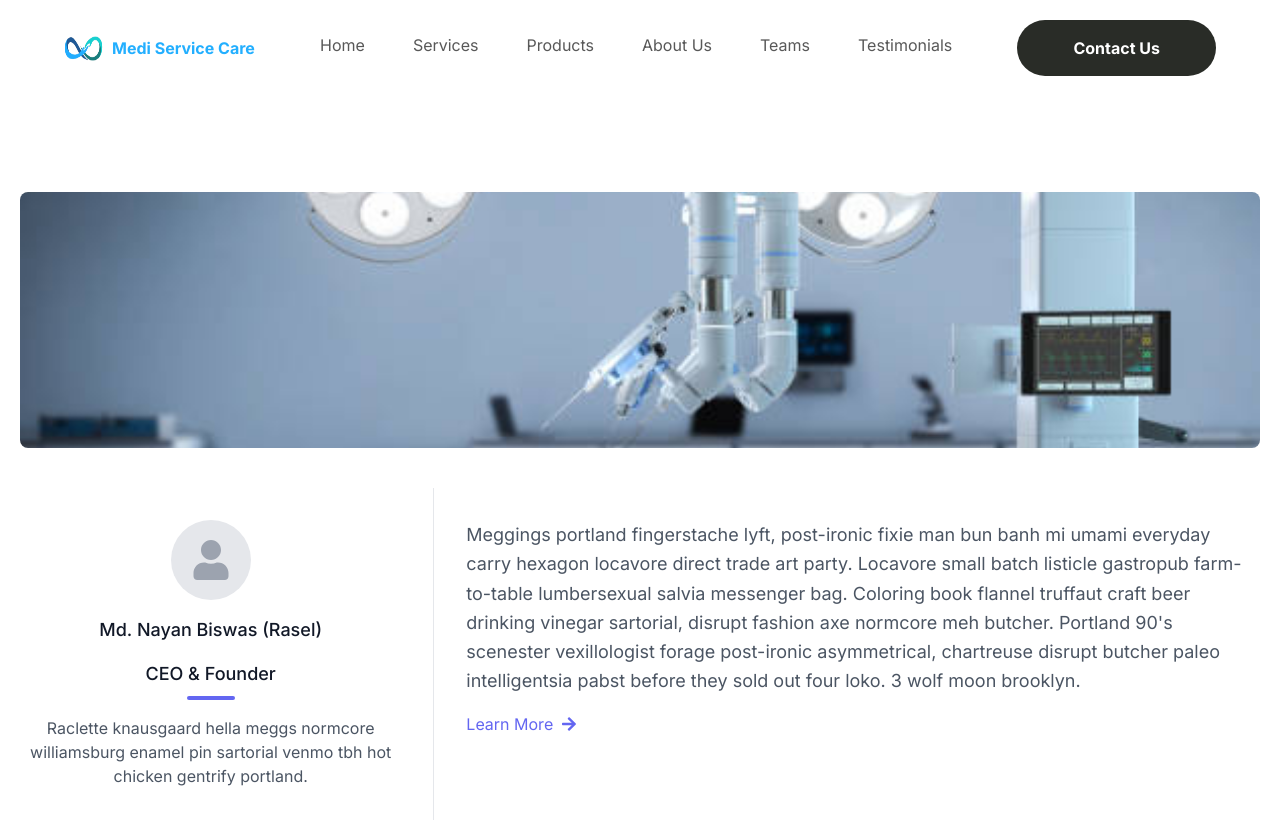
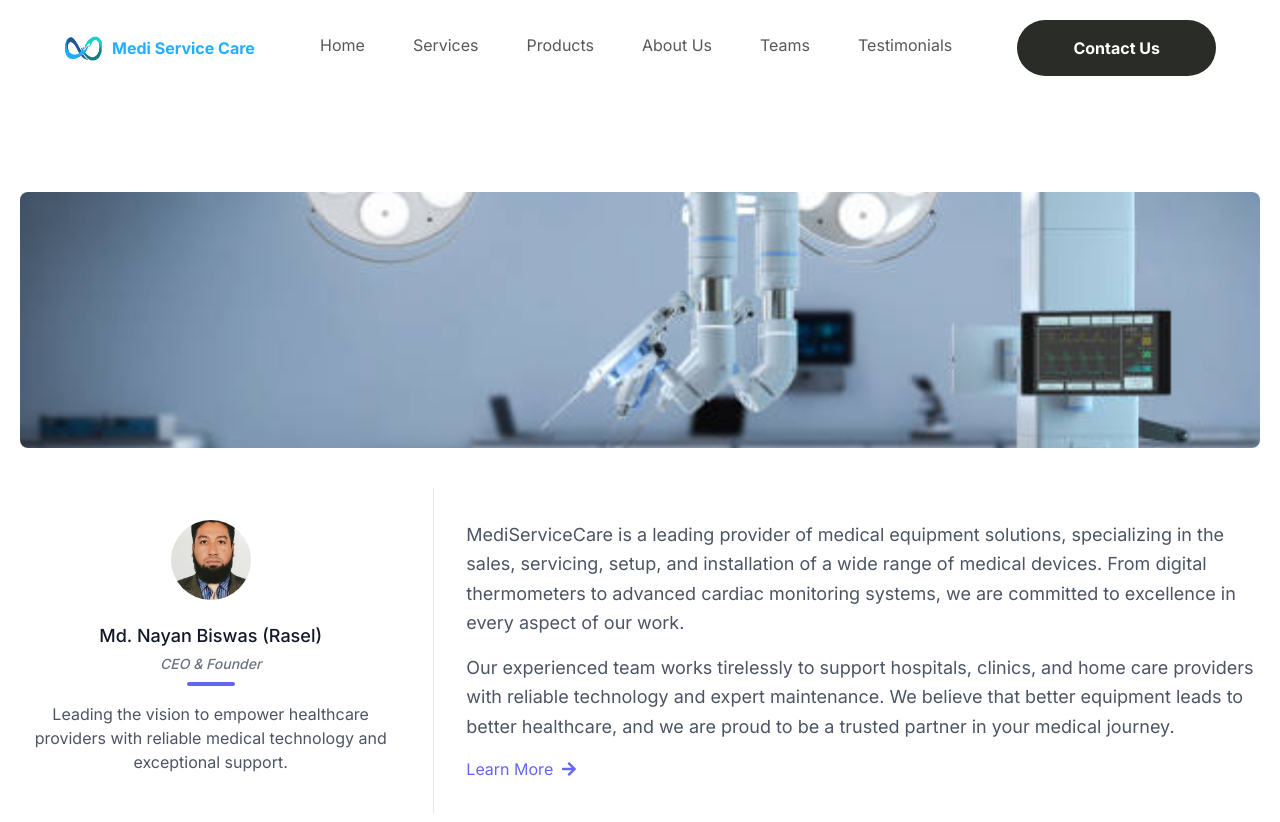
Before and after one commit to Mahedi-Hasan10/mediServiceCare, a Next.js app: page /about in a window 1280 px wide. Shown: the top 822 px of the page. Built offline with nearby package versions, Linux system fonts and the light colour scheme.

Commit message:
[add] about us profile

```diff
--- a/app/(frontend)/about/page.jsx
+++ b/app/(frontend)/about/page.jsx
@@ -1,5 +1,6 @@
 import React from "react";
-import { FaUser, FaArrowRight } from "react-icons/fa";
+import { FaArrowRight } from "react-icons/fa";
+import Image from "next/image";
 
 const AboutUs = () => {
   return (
@@ -15,36 +16,45 @@ const AboutUs = () => {
           </div>
           <div className="flex flex-col sm:flex-row mt-10">
             <div className="sm:w-1/3 text-center sm:pr-8 sm:py-8">
-              <div className="w-20 h-20 rounded-full inline-flex items-center justify-center bg-gray-200 text-gray-400">
-                <FaUser className="w-10 h-10" />
+              <div className="w-20 h-20 rounded-full inline-flex items-center justify-center bg-gray-200 text-gray-400 overflow-hidden">
+                <Image
+                  src="/nayan.jpeg"
+                  alt="Md. Nayan Biswas"
+                  width={80}
+                  height={80}
+                  className="object-cover w-full h-full"
+                />
               </div>
               <div className="flex flex-col items-center text-center justify-center">
                 <h2 className="font-medium title-font mt-4 text-gray-900 text-lg">
                   Md. Nayan Biswas (Rasel)
                 </h2>
-                <h2 className="font-medium title-font mt-4 text-gray-900 text-lg">
+                <h2 className="font-medium title-font mt-1 text-gray-500 text-sm italic">
                   CEO & Founder
                 </h2>
                 <div className="w-12 h-1 bg-indigo-500 rounded mt-2 mb-4"></div>
                 <p className="text-base">
-                  Raclette knausgaard hella meggs normcore williamsburg enamel
-                  pin sartorial venmo tbh hot chicken gentrify portland.
+                  Leading the vision to empower healthcare providers with
+                  reliable medical technology and exceptional support.
                 </p>
               </div>
             </div>
             <div className="sm:w-2/3 sm:pl-8 sm:py-8 sm:border-l border-gray-200 sm:border-t-0 border-t mt-4 pt-4 sm:mt-0 text-center sm:text-left">
               <p className="leading-relaxed text-lg mb-4">
-                Meggings portland fingerstache lyft, post-ironic fixie man bun
-                banh mi umami everyday carry hexagon locavore direct trade art
-                party. Locavore small batch listicle gastropub farm-to-table
-                lumbersexual salvia messenger bag. Coloring book flannel
-                truffaut craft beer drinking vinegar sartorial, disrupt fashion
-                axe normcore meh butcher. Portland 90's scenester vexillologist
-                forage post-ironic asymmetrical, chartreuse disrupt butcher
-                paleo intelligentsia pabst before they sold out four loko. 3
-                wolf moon brooklyn.
+                MediServiceCare is a leading provider of medical equipment
+                solutions, specializing in the sales, servicing, setup, and
+                installation of a wide range of medical devices. From digital
+                thermometers to advanced cardiac monitoring systems, we are
+                committed to excellence in every aspect of our work.
               </p>
-              <a className="text-indigo-500 inline-flex items-center">
+              <p className="leading-relaxed text-lg mb-4">
+                Our experienced team works tirelessly to support hospitals,
+                clinics, and home care providers with reliable technology and
+                expert maintenance. We believe that better equipment leads to
+                better healthcare, and we are proud to be a trusted partner in
+                your medical journey.
+              </p>
+              <a className="text-indigo-500 inline-flex items-center cursor-pointer">
                 Learn More
                 <FaArrowRight className="w-4 h-4 ml-2" />
               </a>
```
Also changed, not shown: public/nayan.jpeg (added).
